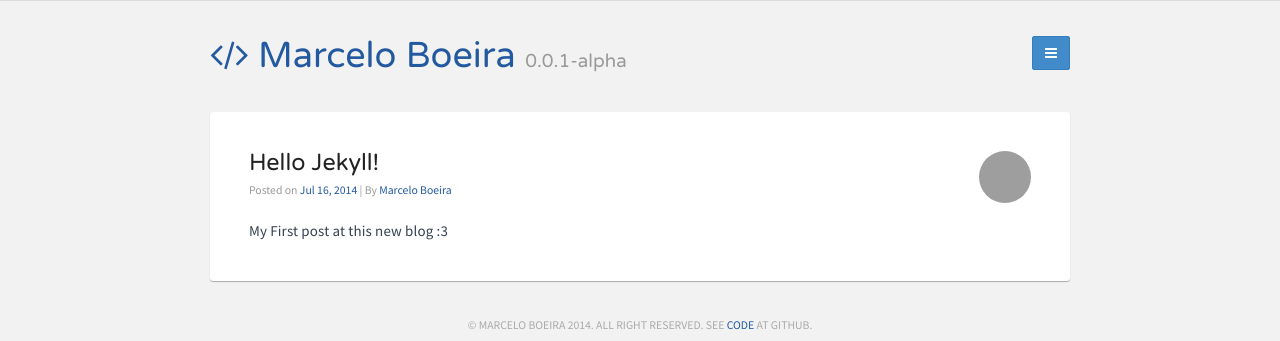
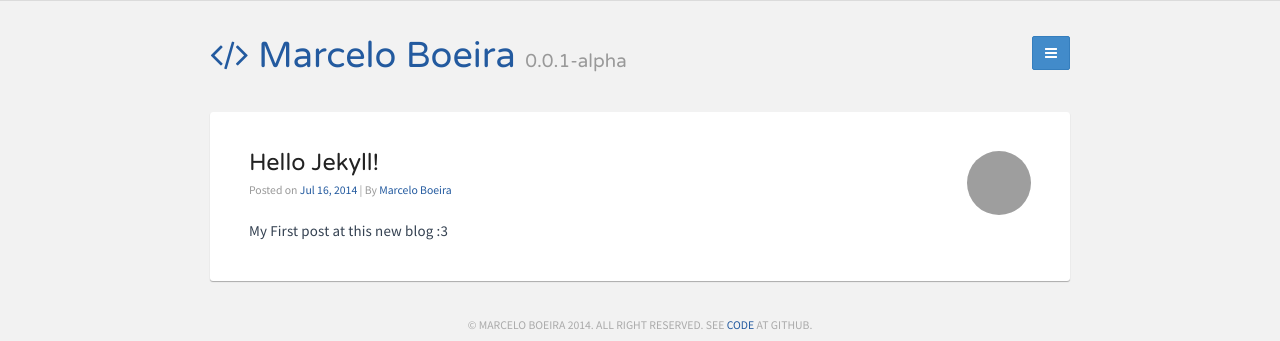
Before and after one commit to marceloboeira/blog, a Jekyll site: the page built from index.html, in a window 1280 px wide. Shown: the top 341 px of the page. Built offline with Jekyll 4.4.1, drawn with Linux system fonts in a browser that asks for light colours; grey boxes are pictures that could not be loaded.

Commit message:
Users image size...

```diff
--- a/_layouts/post.html
+++ b/_layouts/post.html
@@ -4,7 +4,7 @@ layout: default
 <div class="">
 	<section class="post">
 		<header class="entry-header">
-		  <img class="entry-avatar" alt="{{ site.author }}" height="52" width="52" src="{{ site.github.owner_gravatar_url }}">
+		  <img class="entry-avatar" alt="{{ site.author }}" height="64" width="64" src="{{ site.github.owner_gravatar_url }}">
 		  <h2 class="entry-title"><a href="{{ page.url | prepend: site.baseurl }}">{{ page.title }}</a></h2>
 		  <p class="entry-meta">Posted on <a class="entry-date" href="{{ post.url | prepend: site.baseurl }}">{{ page.date | date: "%b %-d, %Y" }}</a> | By <a class="entry-author" href="/">{{ site.author }}</a>
 	      </p>
--- a/index.html
+++ b/index.html
@@ -6,7 +6,7 @@ layout: default
   {%  if post.draft != true %}
   <section class="post">
     <header class="entry-header">
-      <img class="entry-avatar" alt="{{ site.author }}" height="52" width="52"  src="{{ site.github.owner_gravatar_url }}">
+      <img class="entry-avatar" alt="{{ site.author }}" height="64" width="64"  src="{{ site.github.owner_gravatar_url }}">
       <h2 class="entry-title"><a href="{{ post.url | prepend: site.baseurl }}">{{ post.title }}</a></h2>
         <p class="entry-meta">
           Posted on <a class="entry-date" href="{{ post.url | prepend: site.baseurl }}">{{ post.date | date: "%b %-d, %Y" }}</a> | By <a class="entry-author" href="http://new.marceloboeira.com">{{ site.author }}</a>
```
